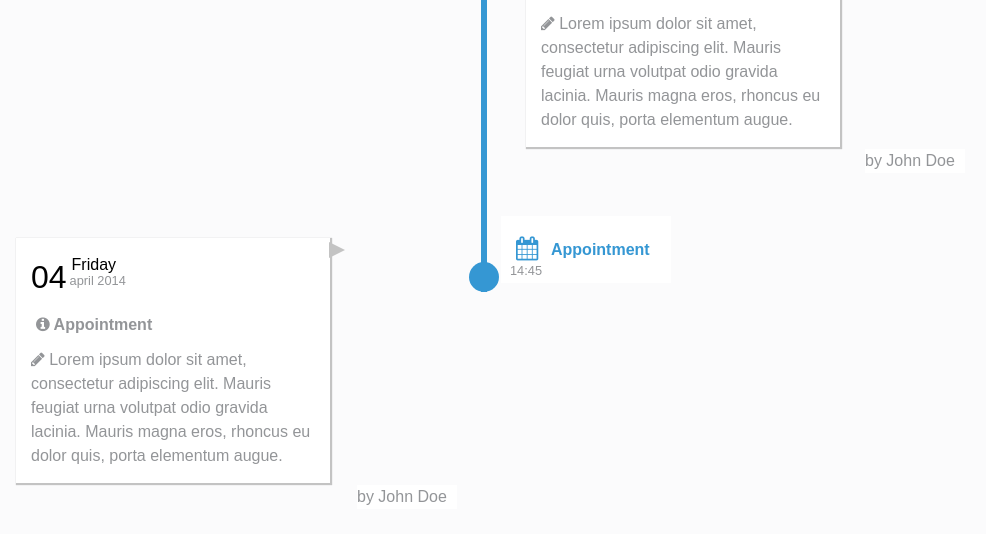
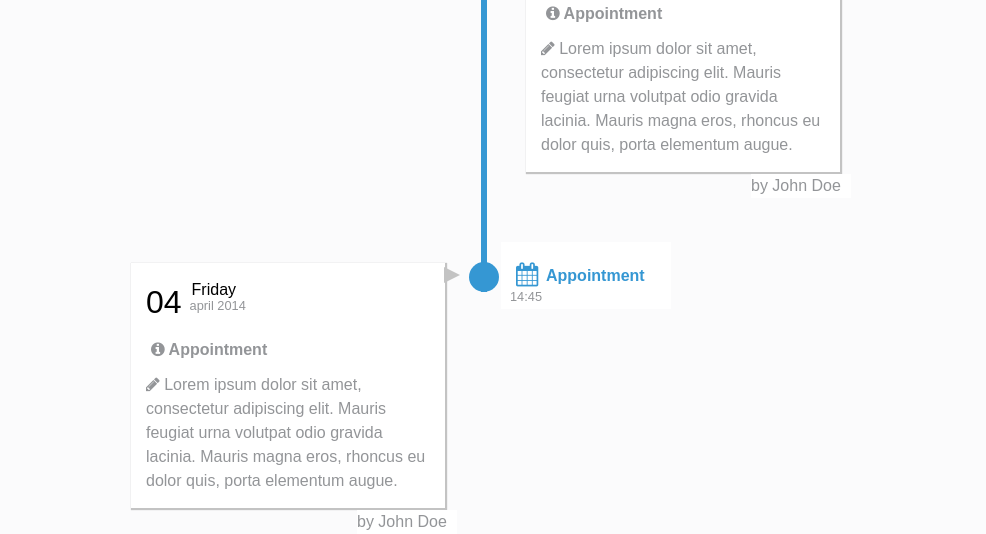
Before and after one commit to naguibihab/timeline, a website: page index.html in a window 1280 px wide. Shown: the part 655-1189 px from the top of the page, without its empty margins (192-1178 px from the left). Before the commit the page ends 1164 px from the top, so only its background shows below. Drawn offline with Linux system fonts and the light colour scheme.

Commit message:
Adjsuting the left & right of the items

```diff
--- a/index.html
+++ b/index.html
@@ -93,12 +93,12 @@
 			    		</span>
 			    		<span class="event-time block grey">14:45</span>
 			    	</div>
-					<div class="event-type inline ml-10">Appointment</div>
+					<div class="event-type inline ml-5">Appointment</div>
 				</div>
 				<div class="content">
 					<div class="event-date">
 						<span class="day-number">04</span>
-						<div class="container inline ml-5">
+						<div class="container inline ml-10">
 							<span class="day-name block">Friday</span>
 							<span class="month-year block grey">april 2014</span>
 						</div>
--- a/main.css
+++ b/main.css
@@ -183,7 +183,7 @@ body {
 /* Parent elements */
 .timeline ul li div.content {
   position: relative;
-  top: 215px;
+  top: 240px;
   bottom: 0;
   width: 284px;
   padding: 15px;
@@ -193,7 +193,7 @@ body {
 .timeline ul li div.icon {
   position: relative;
   bottom: 0;
-  top: 260px;
+  top: 286px;
   width: 140px;
   padding: 15px;
   background: #fff;
@@ -202,7 +202,7 @@ body {
 .timeline ul li div.author {
   position: relative;
   bottom: 0;
-  top: 217px;
+  top: 242px;
   width: 100px;
   background: #fff;
 }
@@ -265,12 +265,12 @@ body {
 }
 
 .timeline ul li:nth-child(odd) div.author {
-  left: 384px;
+  left: 270px;
 }
 
 /* Even elements */
 .timeline ul li:nth-child(even) div.content {
-  left: -465px;
+  right: 350px;
   box-shadow: 1px 1px 1px 1px #c3c3c3;
 }
 
```
